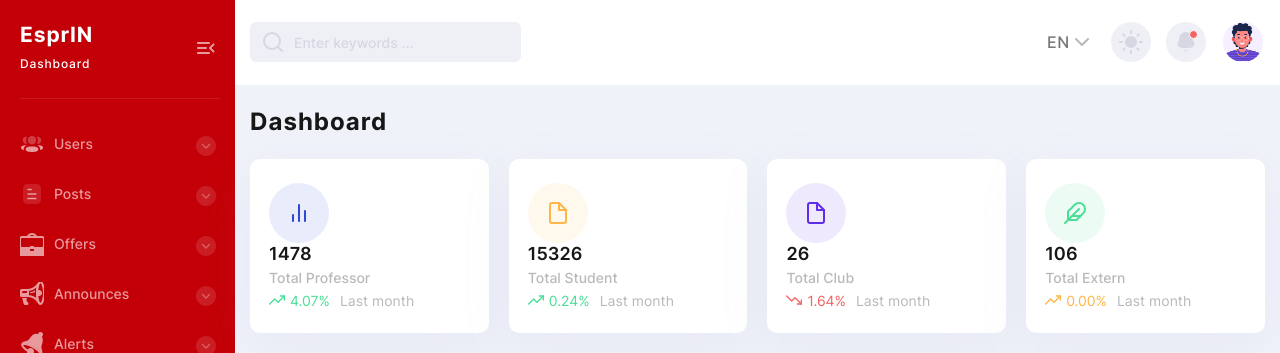
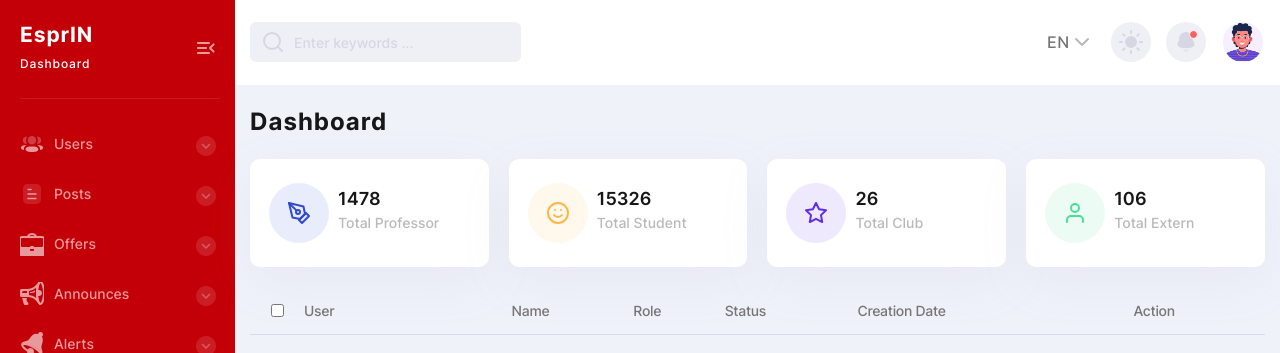
Before and after one commit to bairemkh/EsprIN, a Symfony app: template templates/BackOffice/UserDashboard.html.twig in a window 1280 px wide. Shown: the top 353 px of the page. Run offline with Twig, Linux system fonts and the light colour scheme; the template is opened without the code that fills it, so the values that code supplies are empty; some libraries are stand-ins or nearby versions.

Commit message:
newest update

```diff
--- a/src/Entity/User.php
+++ b/src/Entity/User.php
@@ -135,9 +135,9 @@ class User implements UserInterface
     /**
      * @var string
      *
-     * @ORM\Column(name="state", type="string", length=15, nullable=false, options={"default"="Active"})
+     * @ORM\Column(name="state", type="string", length=15, nullable=false, options={"default"="Disconnected"})
      */
-    private $state = 'Active';
+    private $state = 'Disconnected';
 
 
 
--- a/templates/BackOffice/UserDashboard.html.twig
+++ b/templates/BackOffice/UserDashboard.html.twig
@@ -12,68 +12,44 @@
                 <div class="col-md-6 col-xl-3">
                     <article class="stat-cards-item">
                         <div class="stat-cards-icon primary">
-                            <i data-feather="bar-chart-2" aria-hidden="true"></i>
+                            <i data-feather="pen-tool" aria-hidden="true"></i>
                         </div>
                         <div class="stat-cards-info">
                             <p class="stat-cards-info__num">1478 </p>
                             <p class="stat-cards-info__title">Total Professor</p>
-                            <p class="stat-cards-info__progress">
-                  <span class="stat-cards-info__profit success">
-                    <i data-feather="trending-up" aria-hidden="true"></i>4.07%
-                  </span>
-                                Last month
-                            </p>
                         </div>
                     </article>
                 </div>
                 <div class="col-md-6 col-xl-3">
                     <article class="stat-cards-item">
                         <div class="stat-cards-icon warning">
-                            <i data-feather="file" aria-hidden="true"></i>
+                            <i data-feather="smile" aria-hidden="true"></i>
                         </div>
                         <div class="stat-cards-info">
                             <p class="stat-cards-info__num">15326</p>
                             <p class="stat-cards-info__title">Total Student</p>
-                            <p class="stat-cards-info__progress">
-                  <span class="stat-cards-info__profit success">
-                    <i data-feather="trending-up" aria-hidden="true"></i>0.24%
-                  </span>
-                                Last month
-                            </p>
                         </div>
                     </article>
                 </div>
                 <div class="col-md-6 col-xl-3">
                     <article class="stat-cards-item">
                         <div class="stat-cards-icon purple">
-                            <i data-feather="file" aria-hidden="true"></i>
+                            <i data-feather="star" aria-hidden="true"></i>
                         </div>
                         <div class="stat-cards-info">
                             <p class="stat-cards-info__num">26</p>
                             <p class="stat-cards-info__title">Total Club</p>
-                            <p class="stat-cards-info__progress">
-                  <span class="stat-cards-info__profit danger">
-                    <i data-feather="trending-down" aria-hidden="true"></i>1.64%
-                  </span>
-                                Last month
-                            </p>
                         </div>
                     </article>
                 </div>
                 <div class="col-md-6 col-xl-3">
                     <article class="stat-cards-item">
                         <div class="stat-cards-icon success">
-                            <i data-feather="feather" aria-hidden="true"></i>
+                            <i data-feather="user" aria-hidden="true"></i>
                         </div>
                         <div class="stat-cards-info">
                             <p class="stat-cards-info__num">106</p>
                             <p class="stat-cards-info__title">Total Extern</p>
-                            <p class="stat-cards-info__progress">
-                  <span class="stat-cards-info__profit warning">
-                    <i data-feather="trending-up" aria-hidden="true"></i>0.00%
-                  </span>
-                                Last month
-                            </p>
                         </div>
                     </article>
                 </div>
```
Also changed, not shown: src/Controller/EventController.php (+37 -19 lines), src/Controller/PostController.php (+15 -0 lines), src/Controller/UserController.php (+9 -7 lines), src/Entity/Event.php (+17 -2 lines), src/Entity/Post.php (+12 -4 lines), src/Repository/UserRepository.php (+22 -0 lines).
